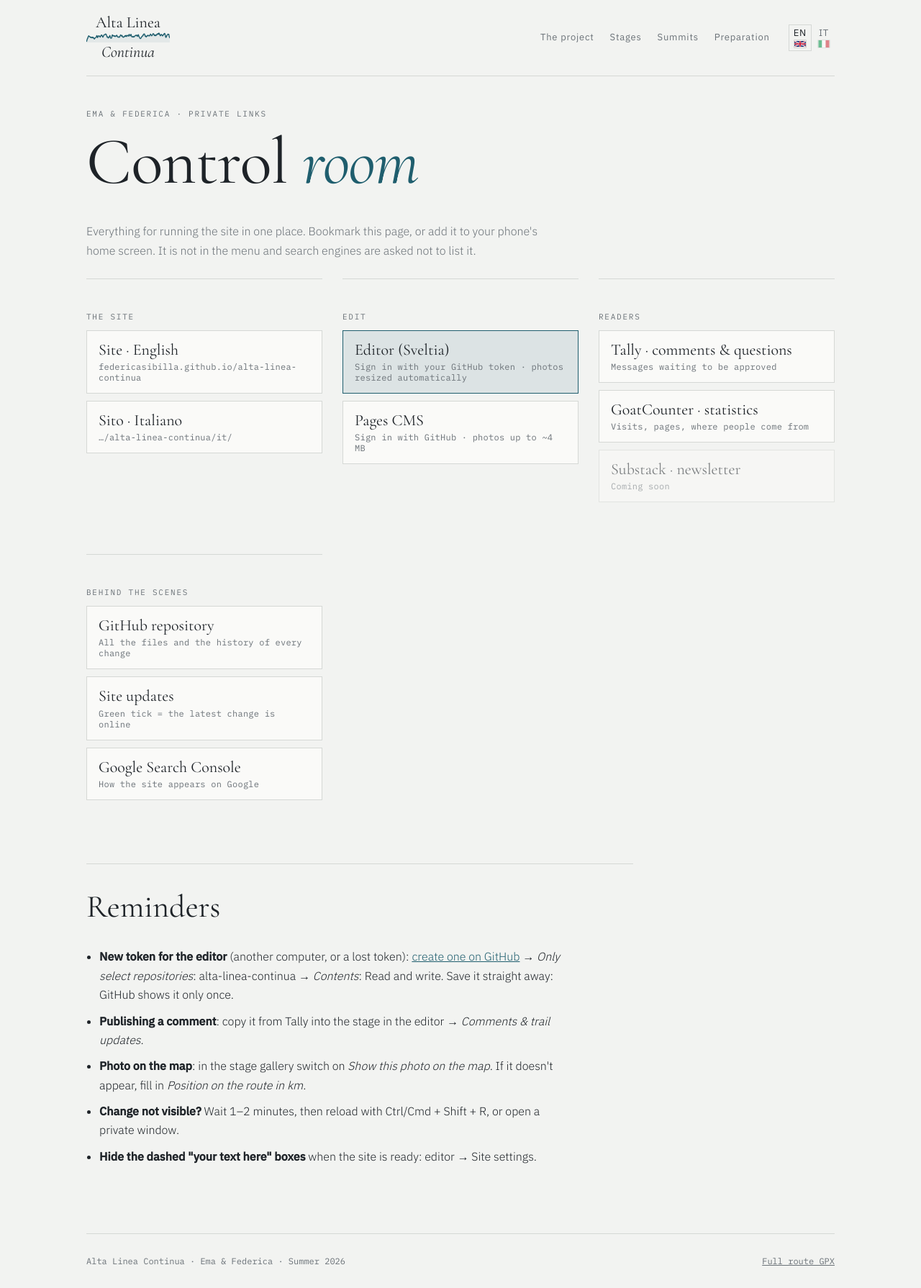
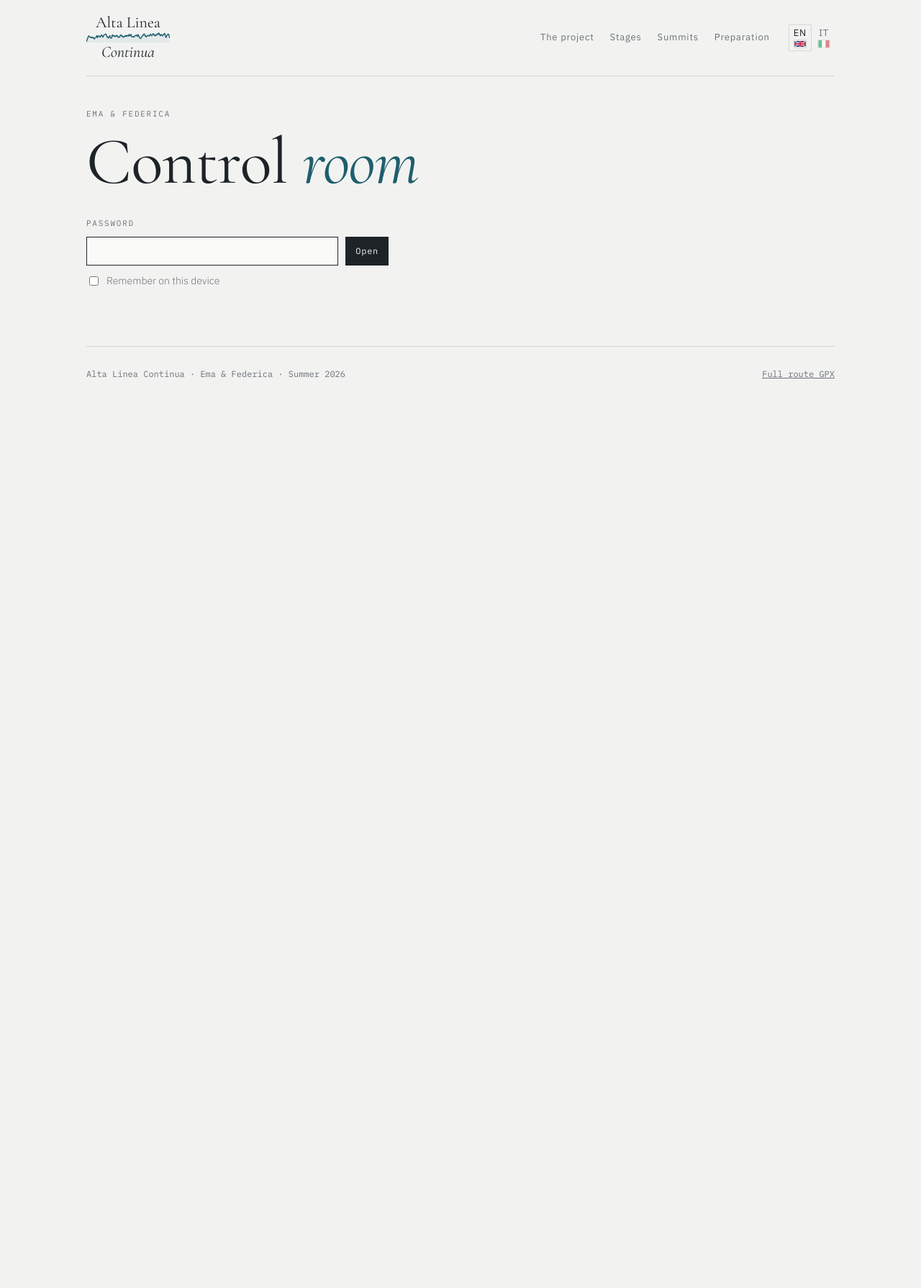
Before and after one commit to federicasibilla/alta-linea-continua, a Jekyll site: the page built from team.md, in a window 1280 px wide. Shown: the whole page at 72% size. Built offline with Jekyll 4.4.1, drawn with Linux system fonts in a browser that asks for light colours; a script that is not in the unit is left out; after the commit the page ends 900 px from its top, so only the background shows below that.

Commit message:
Control room: links encrypted, opened with a password
Co-Authored-By: Claude Opus 5.5 <noreply@anthropic.com>
Claude-Session: https://claude.ai/code/session_01WZz6rg7ZcDBpkt4NTgVPMq

```diff
--- a/_layouts/team.html
+++ b/_layouts/team.html
@@ -1,47 +1,48 @@
 ---
 layout: default
 ---
-{%- assign sub = site.data.settings.substack_url | strip -%}
-{%- assign gc = site.data.settings.goatcounter_code | strip -%}
 <div class="pagehead">
-  <div class="eyebrow">Ema &amp; Federica · private links</div>
+  <div class="eyebrow">Ema &amp; Federica</div>
   <h1>Control <em>room</em></h1>
 </div>
-<p class="prose muted">Everything for running the site in one place. Bookmark this page, or add it to your phone's home screen. It is not in the menu and search engines are asked not to list it.</p>
-
-<div class="team">
-  <section>
-    <div class="eyebrow">The site</div>
-    <a class="tile" href="{{ '/' | relative_url }}"><b>Site · English</b><span>federicasibilla.github.io/alta-linea-continua</span></a>
-    <a class="tile" href="{{ '/it/' | relative_url }}"><b>Sito · Italiano</b><span>…/alta-linea-continua/it/</span></a>
-  </section>
-  <section>
-    <div class="eyebrow">Edit</div>
-    <a class="tile main" href="{{ '/admin/' | relative_url }}" target="_blank" rel="noopener"><b>Editor (Sveltia)</b><span>Sign in with your GitHub token · photos resized automatically</span></a>
-    <a class="tile" href="https://app.pagescms.org/federicasibilla/alta-linea-continua/main" target="_blank" rel="noopener"><b>Pages CMS</b><span>Sign in with GitHub · photos up to ~4 MB</span></a>
-  </section>
-  <section>
-    <div class="eyebrow">Readers</div>
-    <a class="tile" href="https://tally.so/dashboard" target="_blank" rel="noopener"><b>Tally · comments &amp; questions</b><span>Messages waiting to be approved</span></a>
-    {%- if gc != "" %}<a class="tile" href="https://{{ gc }}.goatcounter.com" target="_blank" rel="noopener"><b>GoatCounter · statistics</b><span>Visits, pages, where people come from</span></a>{% endif %}
-    {%- if sub != "" %}<a class="tile" href="{{ sub }}/publish" target="_blank" rel="noopener"><b>Substack · newsletter</b><span>Write and send to subscribers</span></a>
-    {%- else %}<div class="tile off"><b>Substack · newsletter</b><span>Coming soon</span></div>{% endif %}
-  </section>
-  <section>
-    <div class="eyebrow">Behind the scenes</div>
-    <a class="tile" href="https://github.com/federicasibilla/alta-linea-continua" target="_blank" rel="noopener"><b>GitHub repository</b><span>All the files and the history of every change</span></a>
-    <a class="tile" href="https://github.com/federicasibilla/alta-linea-continua/actions" target="_blank" rel="noopener"><b>Site updates</b><span>Green tick = the latest change is online</span></a>
-    <a class="tile" href="https://search.google.com/search-console" target="_blank" rel="noopener"><b>Google Search Console</b><span>How the site appears on Google</span></a>
-  </section>
-</div>
-
-<section class="talk">
-  <div class="talk-head"><h2>Reminders</h2></div>
-  <ul class="remind">
-    <li><b>New token for the editor</b> (another computer, or a lost token): <a href="https://github.com/settings/personal-access-tokens/new" target="_blank" rel="noopener">create one on GitHub</a> → <i>Only select repositories</i>: alta-linea-continua → <i>Contents</i>: Read and write. Save it straight away: GitHub shows it only once.</li>
-    <li><b>Publishing a comment</b>: copy it from Tally into the stage in the editor → <i>Comments &amp; trail updates</i>.</li>
-    <li><b>Photo on the map</b>: in the stage gallery switch on <i>Show this photo on the map</i>. If it doesn't appear, fill in <i>Position on the route in km</i>.</li>
-    <li><b>Change not visible?</b> Wait 1–2 minutes, then reload with Ctrl/Cmd + Shift + R, or open a private window.</li>
-    <li><b>Hide the dashed "your text here" boxes</b> when the site is ready: editor → Site settings.</li>
-  </ul>
-</section>
+<form class="lock-form" id="lockform" autocomplete="off">
+  <label for="lockpw" class="eyebrow">Password</label>
+  <div class="lock-row">
+    <input id="lockpw" type="password" autocomplete="current-password" required>
+    <button class="btn" type="submit">Open</button>
+  </div>
+  <label class="lock-remember"><input type="checkbox" id="lockremember"> Remember on this device</label>
+  <p class="lock-msg" id="lockmsg" aria-live="polite"></p>
+</form>
+<div id="lockcontent" hidden></div>
+<p class="lock-out" id="lockout" hidden><button type="button" class="btn" id="lockforget">Lock and forget on this device</button></p>
+<script>
+(function () {
+  var B = {{ site.data.team_lock | jsonify }};
+  var b64 = function (s) { return Uint8Array.from(atob(s), function (c) { return c.charCodeAt(0); }); };
+  async function open(pw) {
+    var enc = new TextEncoder();
+    var base = await crypto.subtle.importKey("raw", enc.encode(pw), "PBKDF2", false, ["deriveKey"]);
+    var key = await crypto.subtle.deriveKey({ name: "PBKDF2", salt: b64(B.s), iterations: B.n, hash: "SHA-256" }, base, { name: "AES-GCM", length: 256 }, false, ["decrypt"]);
+    var out = await crypto.subtle.decrypt({ name: "AES-GCM", iv: b64(B.i) }, key, b64(B.c));
+    return new TextDecoder().decode(out);
+  }
+  async function tryOpen(pw) {
+    var cands = [pw, pw + "!", pw.replace(/!$/, "")];
+    for (var i = 0; i < cands.length; i++) { try { return { html: await open(cands[i]), pw: cands[i] }; } catch (e) {} }
+    return null;
+  }
+  var form = document.getElementById("lockform"), msg = document.getElementById("lockmsg"), box = document.getElementById("lockcontent"), out = document.getElementById("lockout");
+  function show(html) { box.innerHTML = html; box.hidden = false; form.hidden = true; out.hidden = false; }
+  var saved = null; try { saved = localStorage.getItem("alc-team"); } catch (e) {}
+  if (saved) tryOpen(saved).then(function (r) { if (r) show(r.html); });
+  form.addEventListener("submit", async function (e) {
+    e.preventDefault(); msg.textContent = "Opening…";
+    var r = await tryOpen(document.getElementById("lockpw").value);
+    if (!r) { msg.textContent = "Wrong password. Check capital letters and try again."; return; }
+    if (document.getElementById("lockremember").checked) { try { localStorage.setItem("alc-team", r.pw); } catch (e) {} }
+    msg.textContent = ""; show(r.html);
+  });
+  document.getElementById("lockforget").addEventListener("click", function () { try { localStorage.removeItem("alc-team"); } catch (e) {} location.reload(); });
+})();
+</script>
--- a/assets/css/site.css
+++ b/assets/css/site.css
@@ -283,3 +283,12 @@ table.summits td:last-child{white-space:nowrap}
 .tile.off{opacity:.55}
 .remind{margin:0;padding-left:18px;display:grid;gap:10px;max-width:70ch}
 .remind a{color:var(--accent)}
+/* control room lock */
+.lock-form{display:grid;gap:10px;max-width:420px;margin-top:10px}
+.lock-row{display:flex;gap:10px}
+.lock-row input{flex:1;min-width:0;font:400 16px var(--f-body);padding:9px 12px;border:1px solid var(--ink);background:var(--paper);color:var(--ink);border-radius:0}
+.lock-row .btn{background:var(--ink);color:var(--bg);cursor:pointer}
+.lock-remember{font-size:14px;color:var(--muted);display:flex;gap:8px;align-items:center}
+.lock-msg{margin:0;font-size:14px;color:var(--accent);min-height:1.4em}
+.lock-out{margin-top:40px}
+.lock-out .btn{cursor:pointer;background:none}
```
Also changed, not shown: _data/team_lock.json (added, +1 -0 lines).
